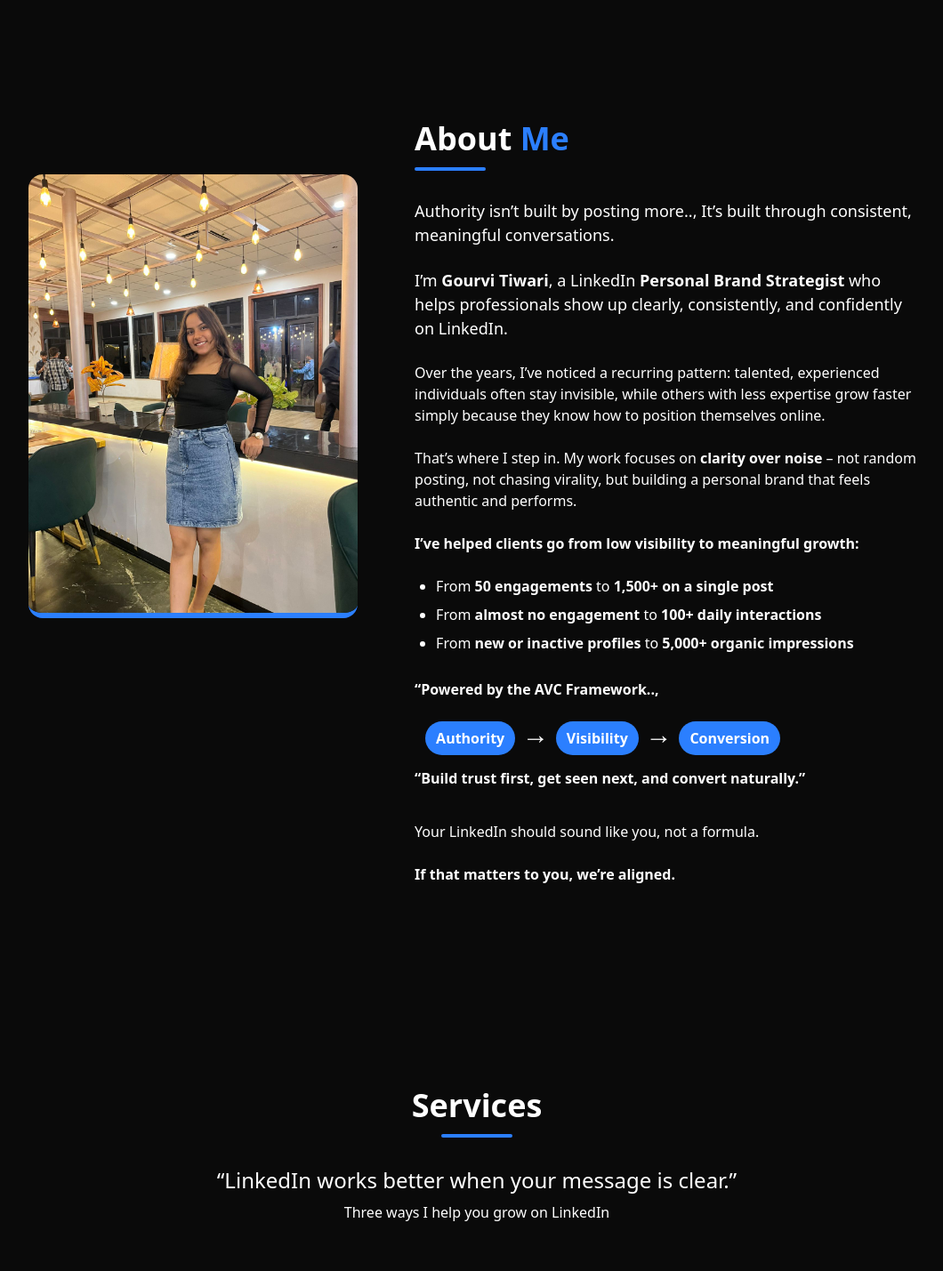
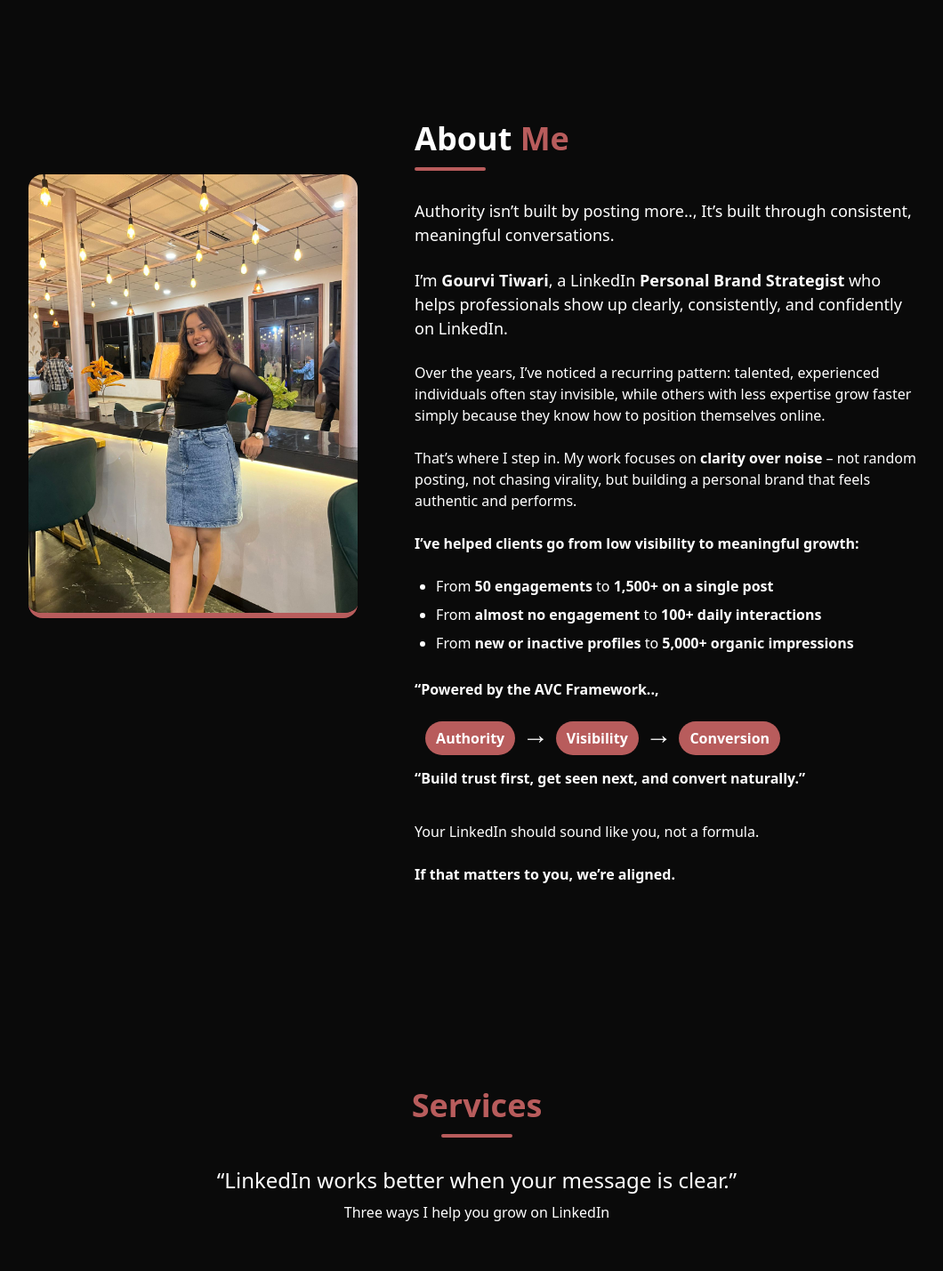
Before and after one commit to gourviii/linkedup, a React (Vite) app: page / in a window 1280 px wide. Shown: the part 820-2249 px from the top of the page at 89% size, without its empty margins (104-1164 px from the left). Built offline with nearby package versions, Linux system fonts and the light colour scheme.

Commit message:
Resolved merge conflict

```diff
--- a/src/components/Package.jsx
+++ b/src/components/Package.jsx
@@ -3,15 +3,15 @@ import { Link } from "react-router-dom";
 
 const Package = () => {
   return (
-    <section id="investment" className="py-16 bg-gray-50">
+    <section id="investment" className="py-16 bg-[#0a0a0a] text-white">
       <div className="max-w-6xl mx-auto px-4">
         {/* Header */}
         <div className="text-center mb-12">
-          <span className="inline-block bg-indigo-100 text-indigo-600 px-4 py-1 rounded-full text-sm font-semibold">
+          <span className="inline-block bg-[#b85c5c] text-white px-4 py-1 rounded-full text-sm font-semibold">
             Investment
           </span>
-          <h1 className="text-4xl font-bold mt-4">The Packages</h1>
-          <p className="text-gray-600 mt-2">
+          <h1 className="text-4xl font-bold text-[#b85c5c] mt-4">The Packages</h1>
+          <p className=" text-white mt-2">
             Choose the level of support that matches your growth goals
           </p>
         </div>
@@ -19,7 +19,7 @@ const Package = () => {
         {/* Packages */}
         <div className="grid md:grid-cols-2 gap-8">
           {/* Presence Package */}
-          <div className="bg-white rounded-2xl shadow-lg p-8 border">
+          <div className="bg-[#121212] rounded-2xl shadow-lg p-8 ">
             <h2 className="text-2xl font-bold">Presence Package</h2>
             <p className="text-gray-600 mt-2">
               A done-for-you system to stay consistent, visible, and aligned.
@@ -57,8 +57,8 @@ const Package = () => {
           </div>
 
           {/* Scale Package */}
-          <div className="bg-white rounded-2xl shadow-xl p-8 border-2 border-indigo-600 relative">
-            <span className="absolute -top-4 left-1/2 -translate-x-1/2 bg-indigo-600 text-white px-4 py-1 rounded-full text-sm">
+          <div className="bg-[#121212] rounded-2xl shadow-xl p-8 border-2 border-[#b85c5c] relative">
+            <span className="absolute -top-4 left-1/2 -translate-x-1/2 bg-[#b85c5c] text-white px-4 py-1 rounded-full text-sm">
               Most Popular
             </span>
 
--- a/src/pages/About.jsx
+++ b/src/pages/About.jsx
@@ -20,7 +20,7 @@ const About = () => {
           <img
             src={AboutGourvi}
             alt="Ownerimg"
-            className="w-95 md:w-250 -mb-40 md:mb-0 rounded-2xl border-b-[6px] border-blue-500"
+            className="w-95 md:w-250 -mb-40 md:mb-0 rounded-2xl border-b-[6px] border-[#b85c5c]"
           />
         </motion.div>
 
@@ -33,7 +33,7 @@ const About = () => {
             viewport={{ once: true }}
             className="text-3xl text-center md:text-start md:text-4xl font-bold"
           >
-            About <span className="text-blue-500">Me</span>
+            About <span className="text-[#b85c5c]">Me</span>
           </motion.h2>
 
           {/* Underline */}
@@ -42,7 +42,7 @@ const About = () => {
             whileInView={{ width: "5rem" }}
             transition={{ duration: 0.6, delay: 0.2 }}
             viewport={{ once: true }}
-            className="h-1 bg-blue-500 mt-3 m-auto md:ml-0 mb-8 rounded-full"
+            className="h-1 bg-[#b85c5c] mt-3 m-auto md:ml-0 mb-8 rounded-full"
           />
 
           {/* Intro Paragraphs */}
@@ -137,15 +137,15 @@ const About = () => {
             </p>
             <br />
             <p className="inline-block text-white px-3 py-1 font-semibold">
-              <span className="bg-blue-500 rounded-3xl p-2 text-white px-3">
+              <span className="bg-[#b85c5c] rounded-3xl p-2 text-white px-3">
                 Authority
               </span>
               <span className="text-3xl font-bold"> → </span>
-              <span className="bg-blue-500 rounded-3xl p-2 text-white px-3">
+              <span className="bg-[#b85c5c] rounded-3xl p-2 text-white px-3">
                 Visibility
               </span>
               <span className="text-3xl font-bold"> → </span>
-              <span className="bg-blue-500 rounded-3xl p-2 text-white px-3">
+              <span className="bg-[#b85c5c] rounded-3xl p-2 text-white px-3">
                 Conversion
               </span>
             </p>
--- a/src/pages/Services.jsx
+++ b/src/pages/Services.jsx
@@ -66,7 +66,7 @@ const Services = () => {
       >
         {/* Headline */}
         <div className="text-center mt-5 mb-14">
-          <h2 className="text-3xl md:text-4xl font-bold">Services</h2>
+          <h2 className="text-3xl md:text-4xl text-[#b85c5c] font-bold">Services</h2>
 
           {/* Underline */}
           <motion.div
@@ -74,7 +74,7 @@ const Services = () => {
             whileInView={{ width: "5rem" }}
             transition={{ duration: 0.6, delay: 0.2 }}
             viewport={{ once: true }}
-            className="w-20 h-1 bg-blue-500 mt-3 mb-8 rounded-full mx-auto"
+            className="w-20 h-1 bg-[#b85c5c] mt-3 mb-8 rounded-full mx-auto"
           />
 
           <p className="mt-4 text-2xl text-white">
```
